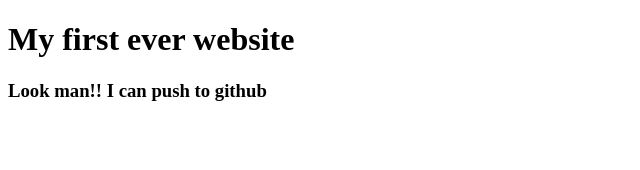
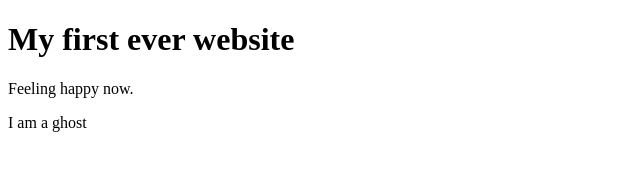
Before and after one commit to shykulislamsiam/my-first-website, a plain HTML site: page index.html in a window 1280 px wide. Shown: the whole page, without its empty margins (0-640 px from the left). Drawn offline with Linux system fonts and the light colour scheme.

Commit message:
ghost hunting

```diff
--- a/index.html
+++ b/index.html
@@ -8,6 +8,7 @@
 </head>
 <body>
     <h1>My first ever website</h1>
-    <h3>Look man!! I can push to github</h3>
+    <p>Feeling happy now.</p>
+    <p>I am a ghost</p>
 </body>
 </html>
```
